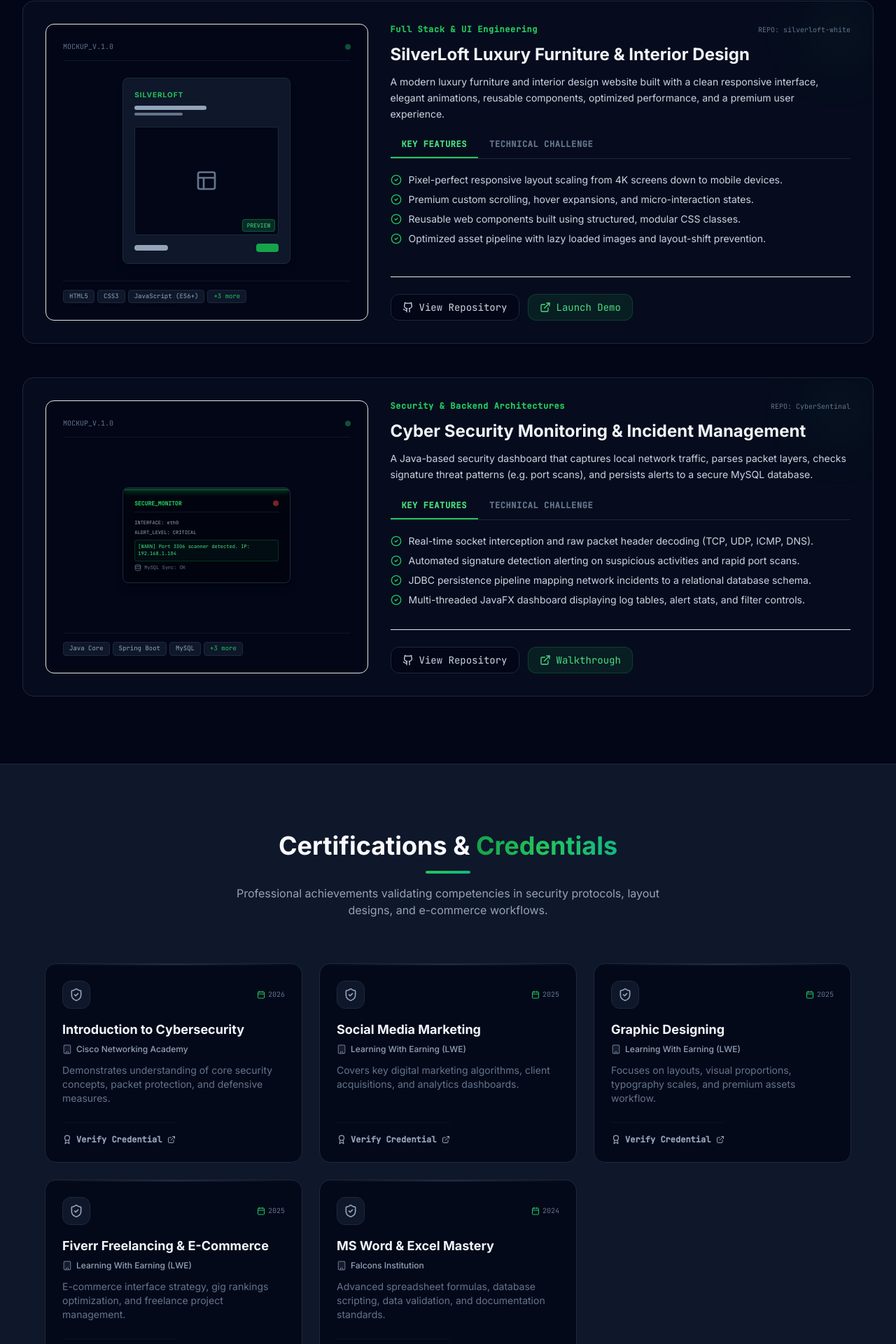
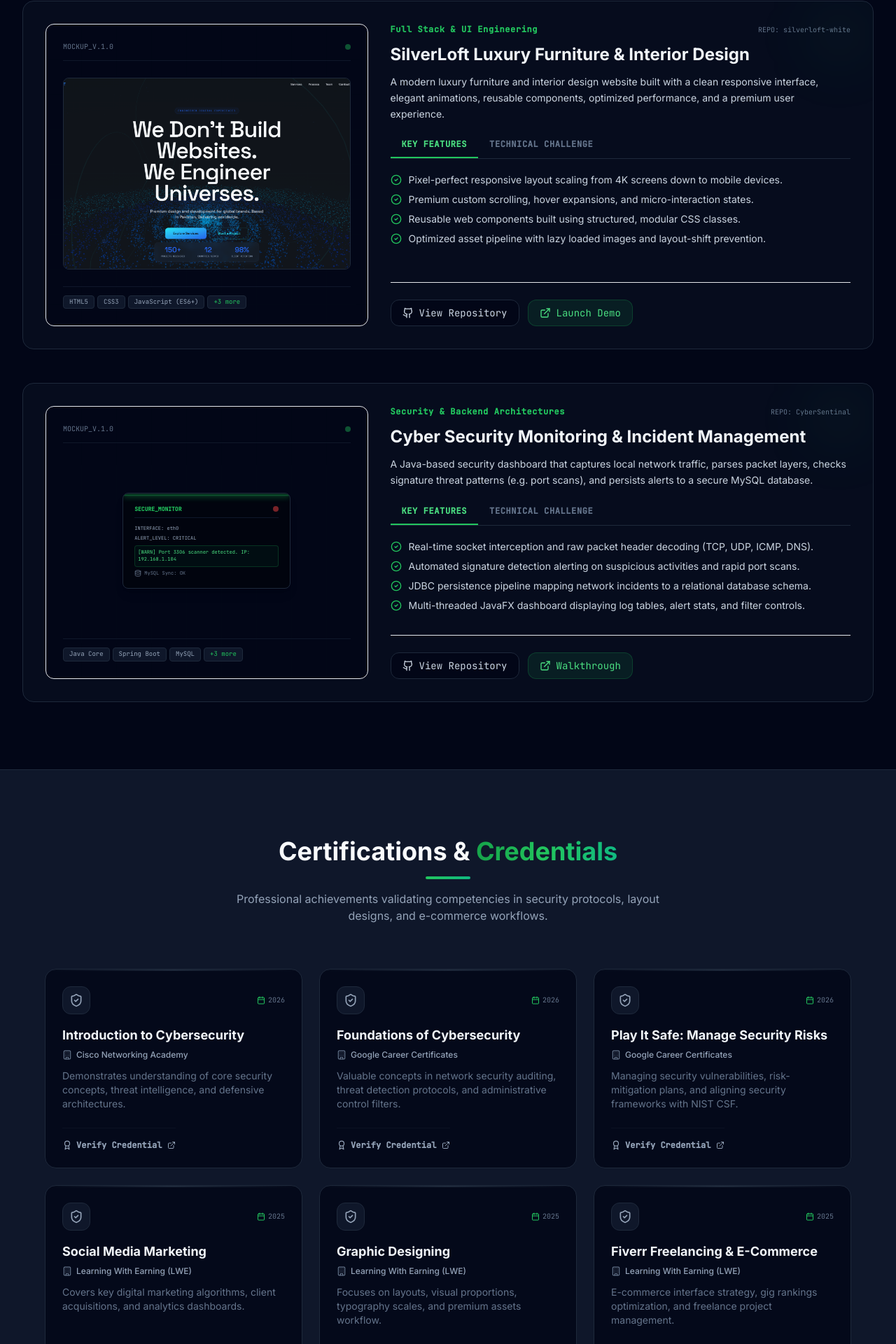
Before and after one commit to fazy777/my-portfolio, a React (Vite) app: page / in a window 1280 px wide. Shown: the part 5940-7860 px from the top of the page at 70% size. Built offline with nearby package versions, Linux system fonts and the light colour scheme; no server answers.

Commit message:
fix: update silverloft thumbnail image, remove falcon cert, update cisco credly link, add google certs

```diff
--- a/src/sections/Certificates.tsx
+++ b/src/sections/Certificates.tsx
@@ -6,6 +6,7 @@ interface Certificate {
   year: string;
   detail: string;
   badgeColor: string;
+  credentialUrl: string;
 }
 
 const certificatesList: Certificate[] = [
@@ -13,36 +14,49 @@ const certificatesList: Certificate[] = [
     name: 'Introduction to Cybersecurity',
     issuer: 'Cisco Networking Academy',
     year: '2026',
-    detail: 'Demonstrates understanding of core security concepts, packet protection, and defensive measures.',
-    badgeColor: 'cyber'
+    detail: 'Demonstrates understanding of core security concepts, threat intelligence, and defensive architectures.',
+    badgeColor: 'cyber',
+    credentialUrl: 'https://www.credly.com/badges/e302e5a3-8a92-4dbc-8347-3a2f851851e8/public_url'
+  },
+  {
+    name: 'Foundations of Cybersecurity',
+    issuer: 'Google Career Certificates',
+    year: '2026',
+    detail: 'Valuable concepts in network security auditing, threat detection protocols, and administrative control filters.',
+    badgeColor: 'cyber',
+    credentialUrl: 'https://www.skills.google/public_profiles/51e867aa-fc94-4d67-ae20-896cff6684f7/badges/25186964'
+  },
+  {
+    name: 'Play It Safe: Manage Security Risks',
+    issuer: 'Google Career Certificates',
+    year: '2026',
+    detail: 'Managing security vulnerabilities, risk-mitigation plans, and aligning security frameworks with NIST CSF.',
+    badgeColor: 'cyber',
+    credentialUrl: 'https://www.skills.google/public_profiles/51e867aa-fc94-4d67-ae20-896cff6684f7/badges/25183730'
   },
   {
     name: 'Social Media Marketing',
     issuer: 'Learning With Earning (LWE)',
     year: '2025',
     detail: 'Covers key digital marketing algorithms, client acquisitions, and analytics dashboards.',
-    badgeColor: 'matrix'
+    badgeColor: 'matrix',
+    credentialUrl: 'https://www.linkedin.com/in/muhammad-faizan-ali-546538374'
   },
   {
     name: 'Graphic Designing',
     issuer: 'Learning With Earning (LWE)',
     year: '2025',
     detail: 'Focuses on layouts, visual proportions, typography scales, and premium assets workflow.',
-    badgeColor: 'matrix'
+    badgeColor: 'matrix',
+    credentialUrl: 'https://www.linkedin.com/in/muhammad-faizan-ali-546538374'
   },
   {
     name: 'Fiverr Freelancing & E-Commerce',
     issuer: 'Learning With Earning (LWE)',
     year: '2025',
     detail: 'E-commerce interface strategy, gig rankings optimization, and freelance project management.',
-    badgeColor: 'matrix'
-  },
-  {
-    name: 'MS Word & Excel Mastery',
-    issuer: 'Falcons Institution',
-    year: '2024',
-    detail: 'Advanced spreadsheet formulas, database scripting, data validation, and documentation standards.',
-    badgeColor: 'cyber'
+    badgeColor: 'matrix',
+    credentialUrl: 'https://www.linkedin.com/in/muhammad-faizan-ali-546538374'
   }
 ];
 
@@ -103,7 +117,7 @@ export function Certificates() {
 
               {/* Action Verify */}
               <a
-                href="https://www.linkedin.com/in/muhammad-faizan-ali-546538374"
+                href={cert.credentialUrl}
                 target="_blank"
                 rel="noopener noreferrer"
                 className="w-fit flex items-center gap-1.5 text-xs font-mono font-bold text-steel-400 hover:text-cyber-400 transition-colors mt-auto pt-4 border-t border-navy-900/60"
--- a/src/sections/Projects.tsx
+++ b/src/sections/Projects.tsx
@@ -1,5 +1,6 @@
 import { useState } from 'react';
 import { ExternalLink, Github, Shield, Layout, Server, Cpu, Database, CheckCircle2, AlertTriangle, Code2 } from 'lucide-react';
+import silverloftImg from '../Screenshot 2026-07-08 231251.png';
 
 interface Project {
   id: string;
@@ -108,22 +109,16 @@ export function Projects() {
                 {/* SVG/CSS Render based on project ID */}
                 <div className="flex-grow flex items-center justify-center py-6">
                   {project.id === 'silverloft' ? (
-                    <div className="w-full max-w-[240px] p-4 bg-navy-900 border border-navy-800 rounded-lg shadow-lg relative font-sans text-left">
-                      {/* Luxury header mock */}
-                      <div className="text-[10px] uppercase tracking-widest text-cyber-500 font-bold mb-2">SILVERLOFT</div>
-                      <div className="w-1/2 h-1.5 bg-steel-400 rounded-full mb-1" />
-                      <div className="w-1/3 h-1 bg-steel-500 rounded-full mb-4" />
-                      {/* Mock Product Image Box */}
-                      <div className="aspect-[4/3] bg-navy-950 border border-navy-800 rounded flex items-center justify-center mb-3 relative overflow-hidden group-hover:border-cyber-500/40 transition-colors">
-                        <Layout className="w-8 h-8 text-steel-500 group-hover:text-cyber-500 transition-colors" />
-                        <div className="absolute bottom-1 right-1 px-1.5 py-0.5 bg-cyber-500/20 text-cyber-400 text-[8px] rounded font-mono border border-cyber-500/30">
-                          PREVIEW
-                        </div>
-                      </div>
-                      {/* Mock tags */}
-                      <div className="flex justify-between items-center">
-                        <div className="w-12 h-2 bg-steel-400 rounded-full" />
-                        <div className="w-8 h-3 bg-cyber-600 rounded" />
+                    <div className="w-full h-full relative overflow-hidden rounded-lg border border-navy-800 bg-navy-900/60 aspect-[1.5] flex items-center justify-center">
+                      <img
+                        src={silverloftImg}
+                        alt="SilverLoft Luxury Furniture Thumbnail"
+                        className="w-full h-full object-cover transition-transform duration-500 group-hover:scale-105"
+                      />
+                      <div className="absolute inset-0 bg-gradient-to-t from-black/70 via-transparent to-transparent opacity-0 group-hover:opacity-100 transition-all duration-300 flex items-end p-3">
+                        <span className="text-[10px] font-mono text-cyber-400 bg-black/85 px-2 py-0.5 rounded border border-cyber-500/20">
+                          LIVE: www.silverloft.me
+                        </span>
                       </div>
                     </div>
                   ) : (
```
Also changed, not shown: src/Screenshot 2026-07-08 231251.png (added).
